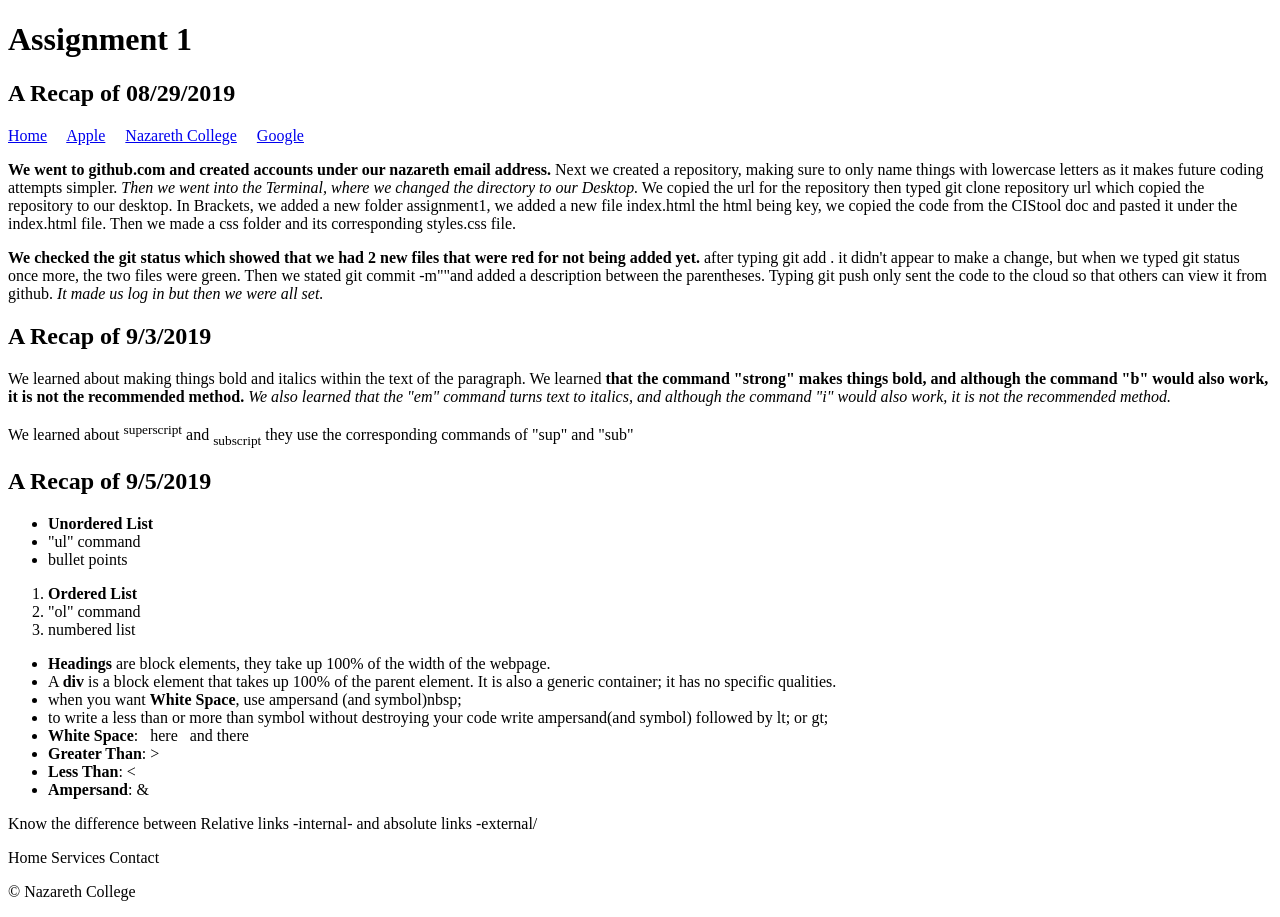
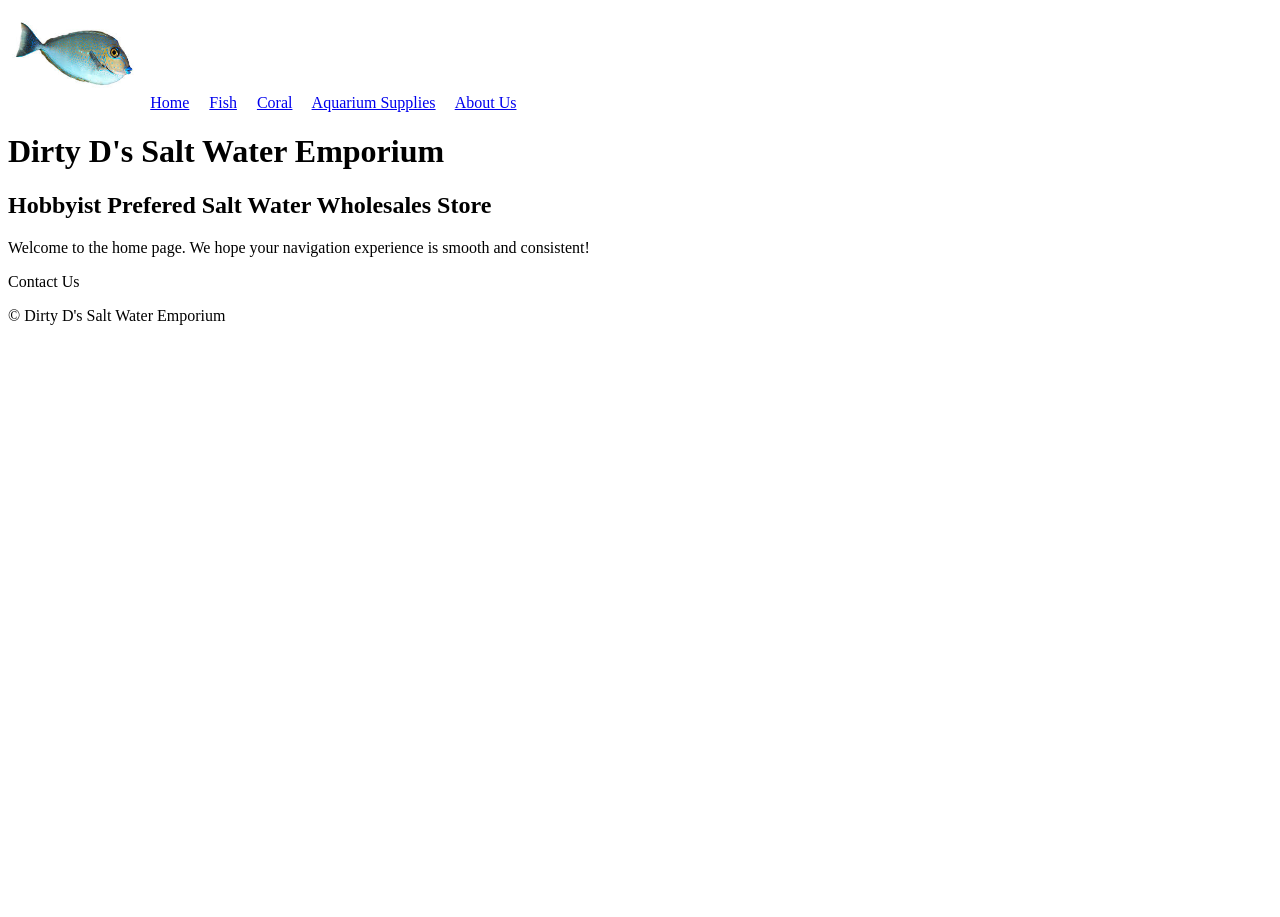
Before and after one commit to mstjacq5/assignment1, a plain HTML site: page index.html in a window 1280 px wide. After the commit the page ends 800 px from the top, so only its background shows below. Drawn offline with Linux system fonts and the light colour scheme.

Commit message:
changed the format to make it set for my project

```diff
--- a/index.html
+++ b/index.html
@@ -9,49 +9,28 @@
 
     <body>
         <header>
-            <nav></nav>
+            <nav>
+            <a href="index.html"><img src="images/vlamingitang.jpeg"alt="Juvenile Vlamingi Tang, a member of the Unicorn Tang Family"height="100"></a>
+            <a href="index.html">Home</a>
+            &nbsp;&nbsp;&nbsp;
+            <a href="fish.html">Fish</a>
+            &nbsp;&nbsp;&nbsp;
+            <a href="coral.html">Coral</a>
+            &nbsp;&nbsp;&nbsp;
+            <a href="supplies.html">Aquarium Supplies</a>
+            &nbsp;&nbsp;&nbsp;
+            <a href="aboutus.html">About Us</a>
+            </nav>
         </header>
         <main>
-            <h1>Assignment 1</h1>
-            <h2>A Recap of 08/29/2019</h2>
+            <h1>Dirty D's Salt Water Emporium</h1>
+            <h2>Hobbyist Prefered Salt Water Wholesales Store</h2>
 
-            <a href="index.html">Home</a>
-            &nbsp;&nbsp;&nbsp;
-            <a href="http://www.apple.com">Apple</a>
-            &nbsp;&nbsp;&nbsp;
-            <a href="http://www.naz.edu">Nazareth College</a>
-            &nbsp;&nbsp;&nbsp;
-            <a href="http://www.google.com">Google</a>
 
-            <p><strong>We went to github.com and created accounts under our nazareth email address.</strong> Next we created a repository, making sure to only name things with lowercase letters as it makes future coding attempts simpler. <em>Then we went into the Terminal, where we changed the directory to our Desktop.</em> We copied the url for the repository then typed git clone repository url which copied the repository to our desktop. In Brackets, we added a new folder assignment1, we added a new file index.html the html being key, we copied the code from the CIStool doc and pasted it under the index.html file. Then we made a css folder and its corresponding styles.css file. </p>
-            <p><strong>We checked the git status which showed that we had 2 new files that were red for not being added yet.</strong> after typing git add . it didn't appear to make a change, but when we typed git status once more, the two files were green. Then we stated git commit -m""and added a description between the parentheses. Typing git push only sent the code to the cloud so that others can view it from github. <em>It made us log in but then we were all set.</em></p>
-            <h2> A Recap of 9/3/2019</h2>
-            <p>We learned about making things bold and italics within the text of the paragraph. We learned <strong> that the command "strong" makes things bold, and although the command "b" would also work, it is not the recommended method.</strong> <em>We also learned that the "em" command turns text to italics, and although the command "i" would also work, it is not the recommended method.</em> </p>
-            <p> We learned about <sup>superscript</sup> and <sub>subscript</sub> they use the corresponding commands of "sup" and "sub"</p>
-            <h2>A Recap of 9/5/2019</h2>
-            <ul>
-                <li><strong>Unordered List</strong></li>
-                <li> "ul" command</li>
-                <li>bullet points</li>
-            </ul>
-            <ol>
-                <li><Strong>Ordered List</Strong></li>
-                <li>"ol" command</li>
-                <li>numbered list</li>
-            </ol>
-            <ul>
-                <li><strong>Headings</strong> are block elements, they take up 100% of the width of the webpage.</li>
-                <li>A <strong>div</strong> is a block element that takes up 100% of the parent element. It is also a generic container; it has no specific qualities.</li>
-                <li>when you want <strong>White Space</strong>, use ampersand (and symbol)nbsp;</li>
-                <li>to write a less than or more than symbol without destroying your code write ampersand(and symbol) followed by lt; or gt;</li>
-                <li> <strong>White Space</strong>: &nbsp;&nbsp;here&nbsp;&nbsp; and there</li>
-                <li><strong>Greater Than</strong>: &gt;</li>
-                <li><strong>Less Than</strong>: &lt;</li>
-                <li><strong>Ampersand</strong>: &amp;</li>
-            </ul>
-            <p>Know the difference between Relative links -internal- and absolute links -external/</p>
-            <div>Home Services Contact</div>
-            <p>&copy; Nazareth College</p>
+            <p>Welcome to the home page. We hope your navigation experience is smooth and consistent!</p>
+
+            <div>Contact Us</div>
+            <p>&copy; Dirty D's Salt Water Emporium</p>
         </main>
         <footer></footer>
     </body>
```
Also changed, not shown: aboutus.html (added, +27 -0 lines), coral.html (added, +32 -0 lines), fish.html (added, +35 -0 lines), supplies.html (added, +30 -0 lines), images/dgoby.jpeg (added), images/gmdragon.jpg (added), images/rrgoby.jpg (added), images/smdragon.jpeg (added), images/vlamingitang.jpeg (added), images/ytang.jpeg (added).
